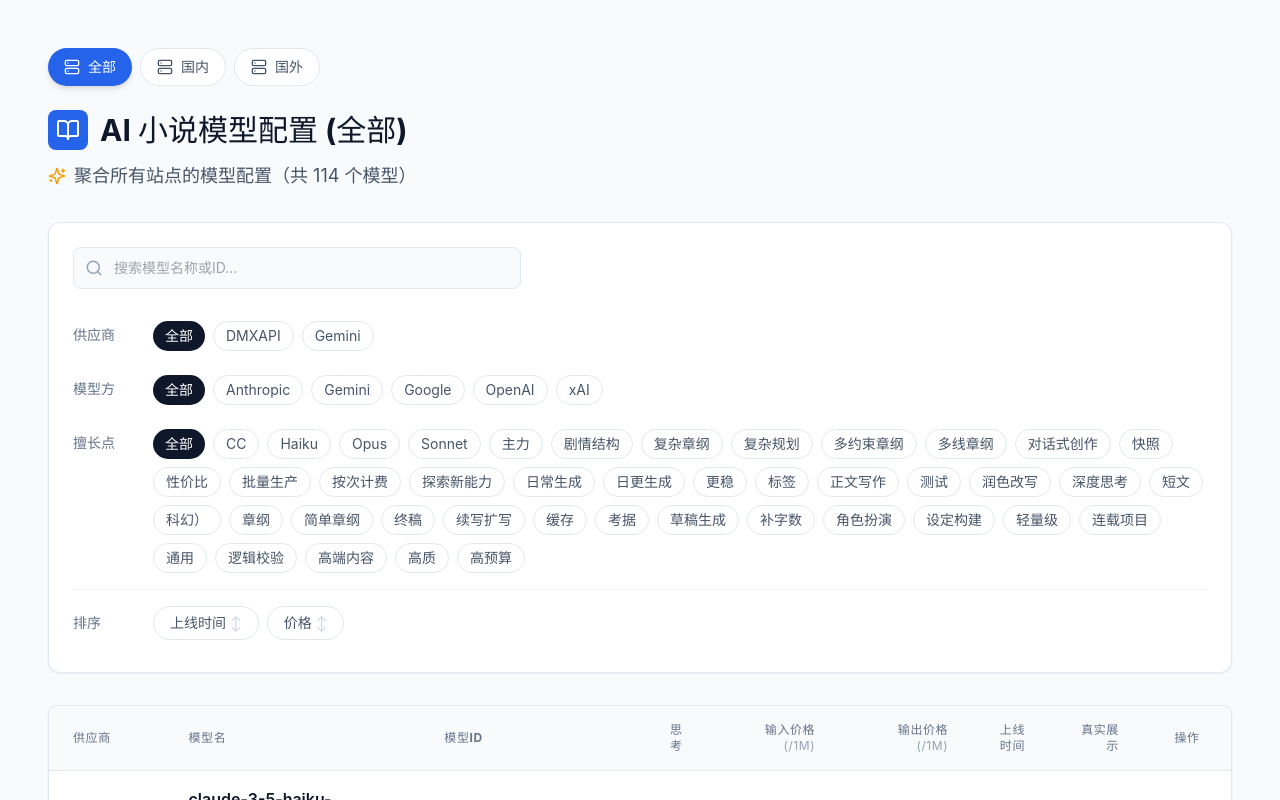
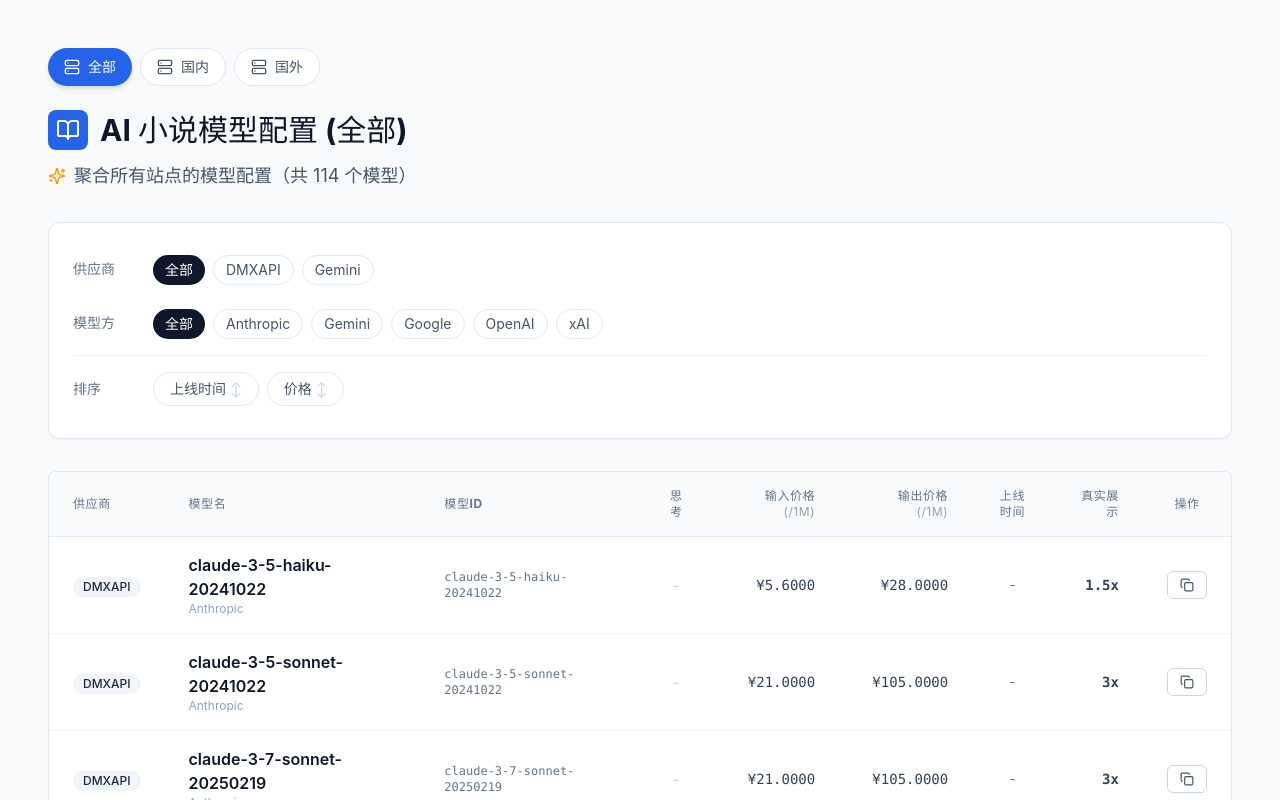
Before and after one commit to 3137-lumi/novelgreat, a React (Vite) app: page / in a window 1280 px wide. Shown: the top 800 px of the page. Built offline with nearby package versions, Linux system fonts and the light colour scheme.

Commit message:
fix: remove search/specialty filters and make supplier/owner filters work

```diff
--- a/src/components/FilterBar.tsx
+++ b/src/components/FilterBar.tsx
@@ -1,16 +1,13 @@
 import React from 'react';
-import { Filter, Search, ArrowUpDown, Check } from 'lucide-react';
+import { Filter } from 'lucide-react';
 
 interface FilterBarProps {
-  providers: string[]; // Suppliers (e.g. DMXAPI)
-  series: string[];    // Model Owners (e.g. OpenAI)
-  specialties: string[];
+  providers: string[];
+  series: string[];
   filters: {
     provider: string[];
     series: string[];
-    specialty: string[];
-    sortBy: string; // 'default' | 'price_asc' | 'price_desc' | 'launch_date_desc' | 'launch_date_asc'
-    searchQuery: string;
+    sortBy: string;
   };
   onFilterChange: (key: string, value: any) => void;
 }
@@ -18,12 +15,10 @@
 export const FilterBar: React.FC<FilterBarProps> = ({
   providers,
   series,
-  specialties,
   filters,
   onFilterChange,
 }) => {
-
-  const toggleSelection = (key: 'provider' | 'series' | 'specialty', item: string) => {
+  const toggleSelection = (key: 'provider' | 'series', item: string) => {
     const current = filters[key];
     if (item === 'all') {
       onFilterChange(key, []);
@@ -39,17 +34,12 @@
     onFilterChange(key, next);
   };
 
-  const isSelected = (key: 'provider' | 'series' | 'specialty', item: string) => {
+  const isSelected = (key: 'provider' | 'series', item: string) => {
     if (item === 'all') return filters[key].length === 0;
     return filters[key].includes(item);
   };
 
   const handleSort = (field: 'price' | 'launch_date') => {
-    // Toggle logic: default -> asc -> desc -> default (or just asc/desc switch)
-    // Current mapping:
-    // price: price_asc, price_desc
-    // launch_date: launch_date_desc (newest first usually), launch_date_asc
-
     const currentSort = filters.sortBy;
     let nextSort = 'default';
 
@@ -79,7 +69,7 @@
     return <span className="text-slate-300 ml-1">↕</span>;
   };
 
-  const renderRow = (label: string, items: string[], stateKey: 'provider' | 'series' | 'specialty') => (
+  const renderRow = (label: string, items: string[], stateKey: 'provider' | 'series') => (
     <div className="flex items-start gap-4 py-2">
       <span className="text-slate-500 font-medium text-sm whitespace-nowrap mt-1 w-16 flex-shrink-0">{label}</span>
       <div className="flex flex-wrap gap-2">
@@ -112,29 +102,10 @@
 
   return (
     <div className="bg-white p-6 rounded-xl shadow-sm border border-slate-200 mb-8">
-      {/* Search Row */}
-      <div className="mb-6 max-w-md">
-        <div className="relative">
-          <div className="absolute inset-y-0 left-0 pl-3 flex items-center pointer-events-none">
-            <Search size={18} className="text-slate-400" />
-          </div>
-          <input
-            type="text"
-            value={filters.searchQuery}
-            onChange={(e) => onFilterChange('searchQuery', e.target.value)}
-            placeholder="搜索模型名称或ID..."
-            className="pl-10 pr-4 py-2.5 w-full bg-slate-50 border border-slate-200 rounded-lg text-sm text-slate-900 focus:outline-none focus:ring-2 focus:ring-blue-500 focus:border-transparent transition-shadow"
-          />
-        </div>
-      </div>
-
       <div className="space-y-2">
         {renderRow('供应商', providers, 'provider')}
         {renderRow('模型方', series, 'series')}
-        {/* We can hide specialties row if user wants simpler UI, but user said "simplify specialties content", not hide row. Let's keep it but simplified. */}
-        {renderRow('擅长点', specialties, 'specialty')}
 
-        {/* Sort Row */}
         <div className="flex items-center gap-4 py-2 mt-2 border-t border-slate-100 pt-4">
           <span className="text-slate-500 font-medium text-sm whitespace-nowrap w-16 flex-shrink-0">排序</span>
           <div className="flex flex-wrap gap-2">
--- a/src/pages/Home.tsx
+++ b/src/pages/Home.tsx
@@ -19,10 +19,8 @@
   const [activeTab, setActiveTab] = useState<TabId>('all');
   const [filters, setFilters] = useState({
     provider: [] as string[], // Changed from string to string[]
-    modelOwner: [] as string[], // Changed from string to string[]
-    specialty: [] as string[], // Changed from string to string[]
+    series: [] as string[], // Changed from string to string[]
     sortBy: 'default',
-    searchQuery: '',
   });
 
   // Inject metadata
@@ -54,7 +52,7 @@
   }, [activeTab, allModels]);
 
   useEffect(() => {
-    setFilters(prev => ({ ...prev, provider: [], modelOwner: [], specialty: [] }));
+    setFilters(prev => ({ ...prev, provider: [], series: [] }));
   }, [activeTab]);
 
   const handleFilterChange = (key: string, value: any) => {
@@ -74,21 +72,8 @@
   );
 
 
-  const specialties = useMemo(() => {
-    const all = currentModels.flatMap((m) => m.specialties);
-    return Array.from(new Set(all)).sort();
-  }, [currentModels]);
-
   const filteredModels = useMemo(() => {
     let result = [...currentModels];
-
-    const q = filters.searchQuery.trim().toLowerCase();
-    if (q) {
-      result = result.filter((m) => {
-        const hay = `${m.id} ${m.name} ${m.provider} ${m.description ?? ''}`.toLowerCase();
-        return hay.includes(q);
-      });
-    }
 
     // Filter by Supplier (Station)
     if (filters.provider.length > 0) {
@@ -96,28 +81,17 @@
     }
 
     // Filter by Model Owner
-    if (filters.modelOwner.length > 0) {
-      result = result.filter((m) => filters.modelOwner.includes(m.provider));
-    }
-
-    // Filter by Specialty
-    if (filters.specialty.length > 0) {
-      // Logic: OR (match any selected specialty) or AND (match all)?
-      // Usually filters are OR within a category, but for specialties "Has X OR Y" is common.
-      result = result.filter((m) =>
-        filters.specialty.some(s => m.specialties.includes(s))
-      );
+    if (filters.series.length > 0) {
+      result = result.filter((m) => filters.series.includes(m.provider));
     }
 
     if (filters.sortBy === 'price_asc') {
       const metric = (m) => (m.priceUnit === 'per_call' ? m.inputPrice : m.outputPrice);
-      result.sort((a, b) => metric(a) - metric(b));
+        result.sort((a, b) => metric(a) - metric(b));
     } else if (filters.sortBy === 'price_desc') {
       const metric = (m) => (m.priceUnit === 'per_call' ? m.inputPrice : m.outputPrice);
       result.sort((a, b) => metric(b) - metric(a));
     } else if (filters.sortBy === 'launch_date_desc') {
-       // Mock sort for now as we don't have real dates yet everywhere, but logic is here
-       // Assuming launchDate is YYYY-MM-DD string
        result.sort((a, b) => (b.launchDate || '').localeCompare(a.launchDate || ''));
     } else if (filters.sortBy === 'launch_date_asc') {
        result.sort((a, b) => (a.launchDate || '').localeCompare(b.launchDate || ''));
@@ -160,17 +134,10 @@
         </header>
 
         <FilterBar
-          providers={suppliers} // Mapping 'suppliers' (Stations) to 'providers' prop of FilterBar for now
-          series={modelOwners}  // Mapping 'modelOwners' (Providers) to 'series' prop of FilterBar for now
-          specialties={specialties}
-          filters={{
-             ...filters,
-             series: filters.modelOwner // Map back for FilterBar compatibility until we update it
-          }}
-          onFilterChange={(key, value) => {
-             if (key === 'series') handleFilterChange('modelOwner', value);
-             else handleFilterChange(key, value);
-          }}
+          providers={suppliers}
+          series={modelOwners}
+          filters={filters}
+          onFilterChange={handleFilterChange}
         />
 
         <ModelTable models={filteredModels} />
```
